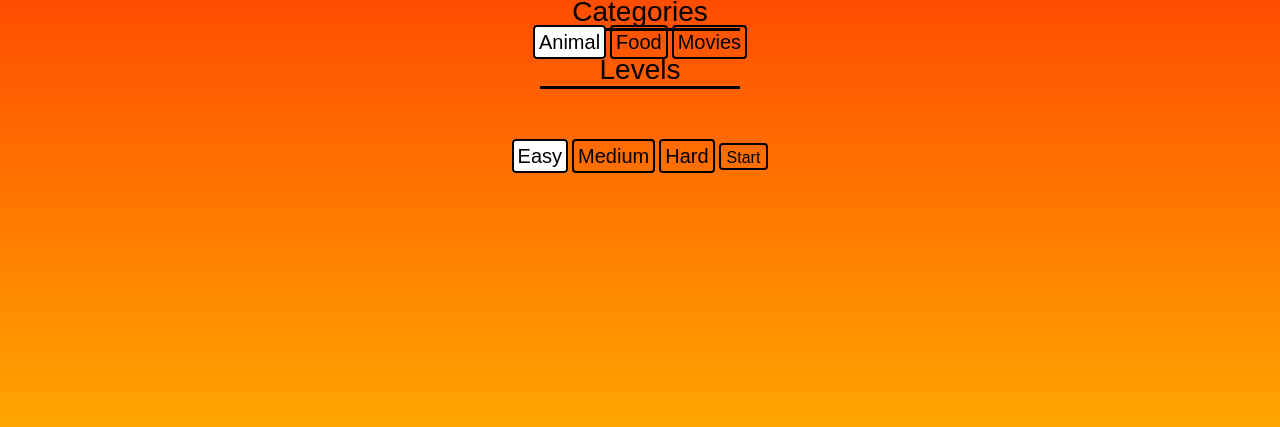
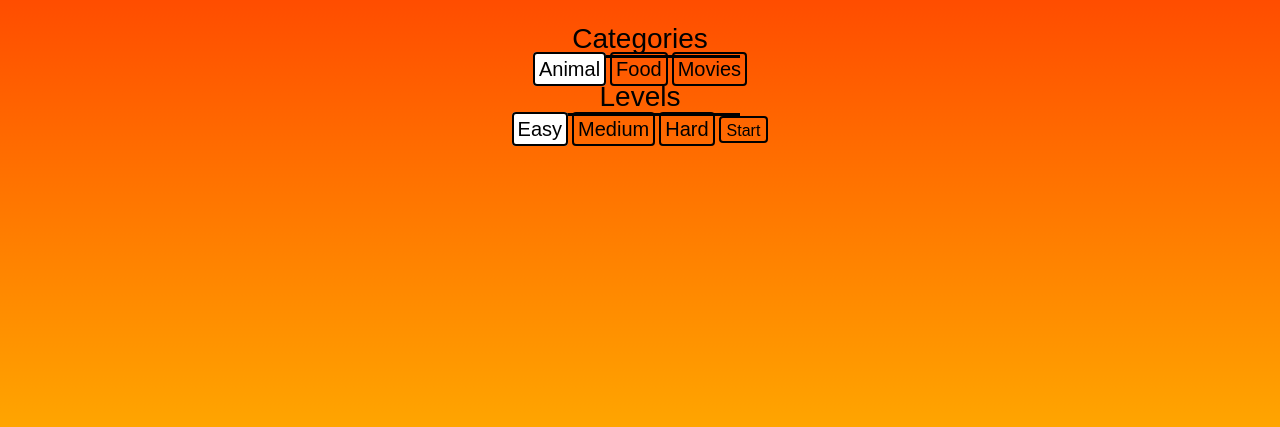
Before and after one commit to vcjhwebdev/tricky-trivia, a plain HTML site: page index.html in a window 1280 px wide. Shown: the part 395-822 px from the top of the page. Drawn offline with Linux system fonts and the light colour scheme.

Commit message:
removed all line breaks

```diff
--- a/index.html
+++ b/index.html
@@ -18,7 +18,7 @@
                         <label for="food">Food</label>
                   <input id="movies" type="radio" name="categories" value="movies">
                         <label for="movies">Movies</label>
-              <legend>Levels</legend><br><br><br>
+              <legend>Levels</legend>
                   <input id="easy" type="radio" name="animal" value="easy" checked>
                     <label for="easy">Easy</label>
                   <input id="medium" type="radio" name="animal" value="medium">
```
